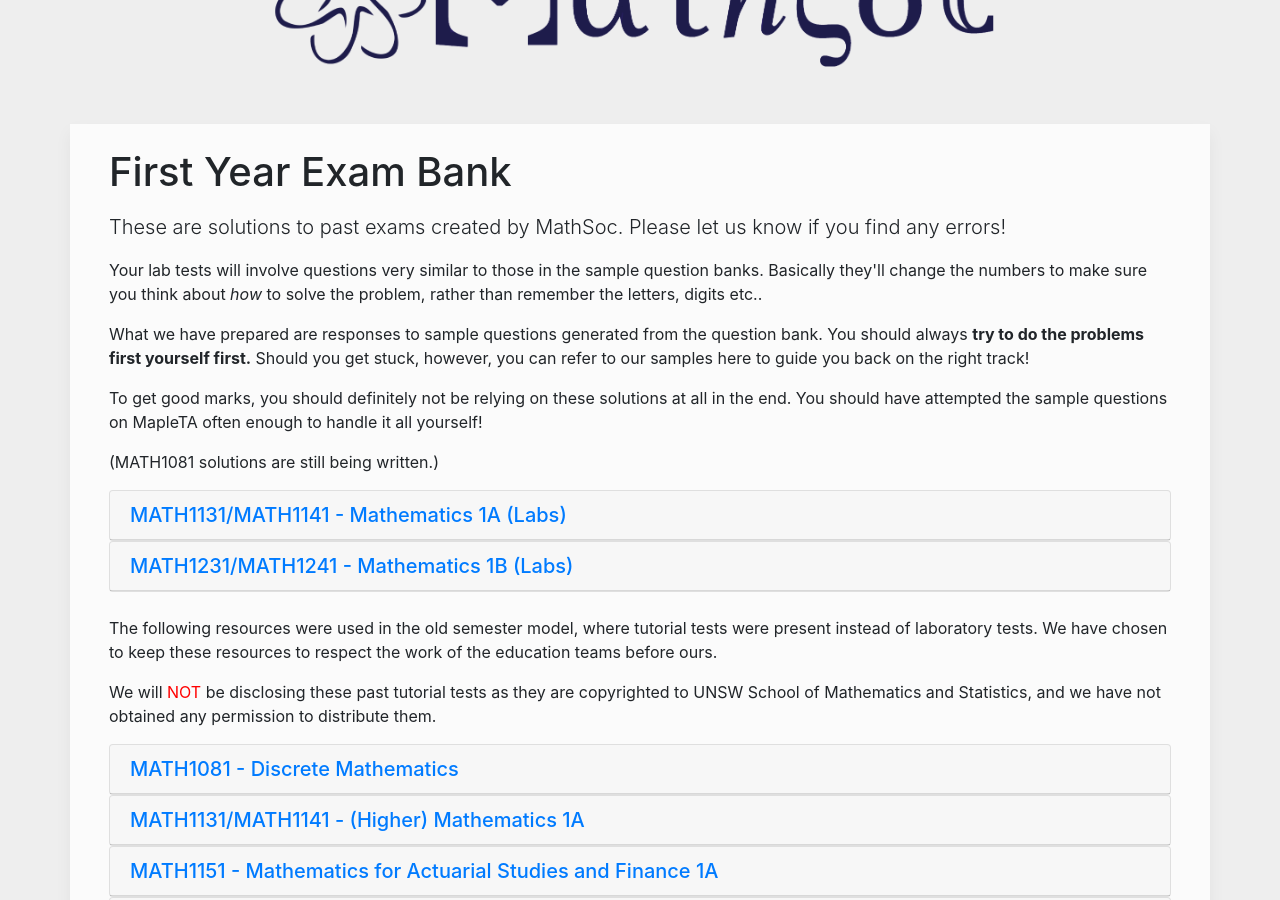
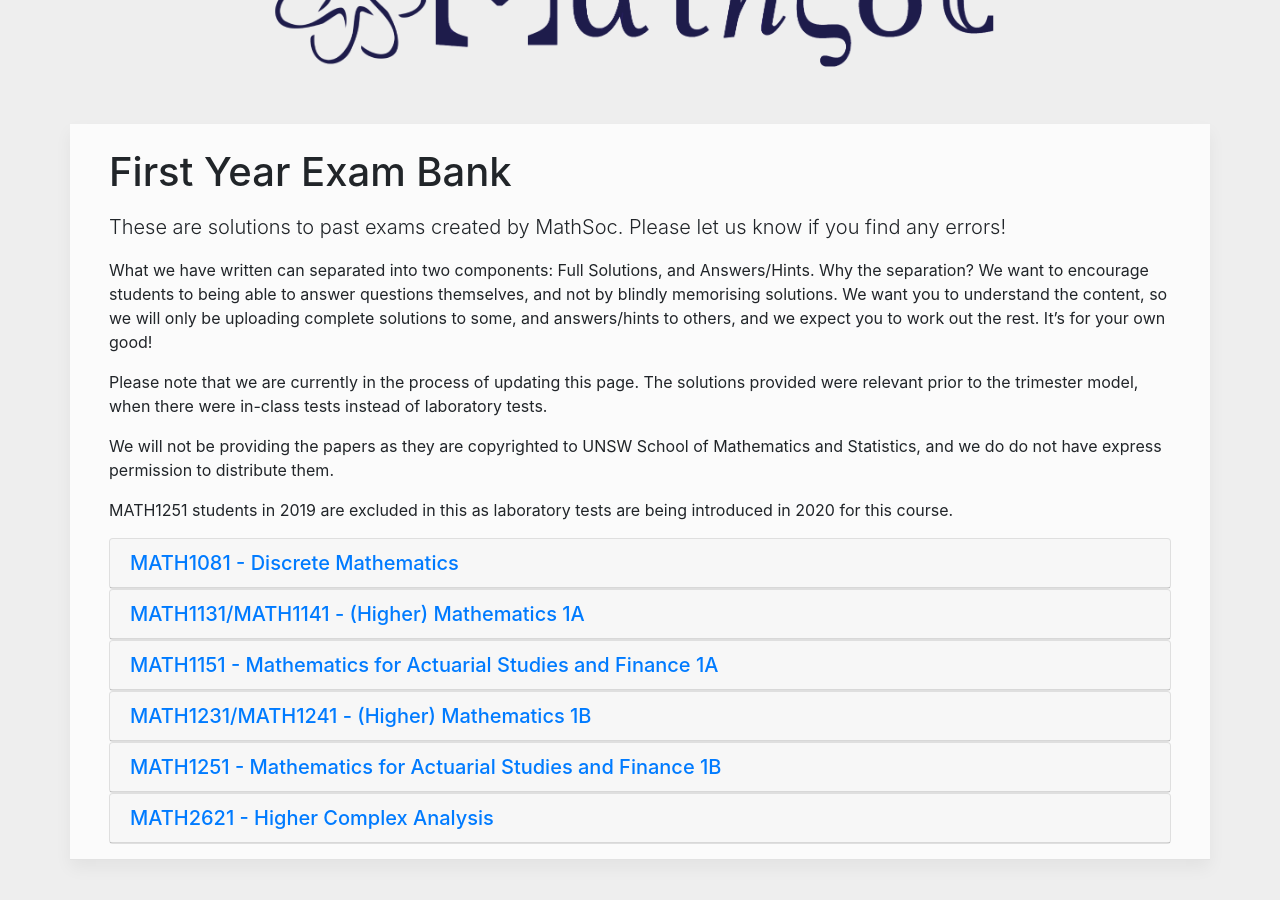
Before and after one commit to MathSocUNSW/MathSocUNSW.github.io, a Jekyll site: the page built from _pages/solutions.html, in a window 1280 px wide and 900 px high, scrolled down 274 px. Built offline with Jekyll 4.4.1, drawn with Linux system fonts in a browser that asks for light colours; nearby versions of some CDN libraries.

Commit message:
Revert "first year page update"
This reverts commit 61c703b4092701340d0db759f7b7bcca71d9d68c.

```diff
--- a/_pages/solutions.html
+++ b/_pages/solutions.html
@@ -9,77 +9,16 @@ title_text: These are solutions to past exams created by MathSoc. Please let us
 
 <div>
 	<p>
-		Your lab tests will involve questions very similar to those in the sample question banks. Basically they'll change the numbers to make sure you think about <i>how</i> to solve the problem, rather than remember the letters, digits etc..
+		What we have written can separated into two components: Full Solutions, and Answers/Hints. Why the separation? We want to encourage students to being able to answer questions themselves, and not by blindly memorising solutions. We want you to understand the content, so we will only be uploading complete solutions to some, and answers/hints to others, and we expect you to work out the rest. It’s for your own good!
 	</p>
 	<p>
-		What we have prepared are responses to sample questions generated from the question bank. You should always <b>try to do the problems first yourself first.</b> Should you get stuck, however, you can refer to our samples here to guide you back on the right track!
+		Please note that we are currently in the process of updating this page. The solutions provided were relevant prior to the trimester model, when there were in-class tests instead of laboratory tests.
 	</p>
 	<p>
-		To get good marks, you should definitely not be relying on these solutions at all in the end. You should have attempted the sample questions on MapleTA often enough to handle it all yourself!
+		We will not be providing the papers as they are copyrighted to UNSW School of Mathematics and Statistics, and we do do not have express permission to distribute them.
 	</p>
 	<p>
-		(MATH1081 solutions are still being written.)
-	</p>
-</div>
-<div id="accordion">
-	<div class="card">
-		<div class="card-header">
-			<h5 class="mb-0">
-				<a data-toggle="collapse" href="#collapse1131">
-					MATH1131/MATH1141 - Mathematics 1A (Labs)
-				</a>
-			</h5>
-		</div>
-		<div id="collapse1131" class="collapse" data-parent="#accordion">
-			<div class="card-body">
-				<ul>
-					<li>
-						<a href="http://localhost:4000/assets/solutions/MATH1131_MATH1141/MATH1131_Algebra_Solutions.pdf">
-							Lab Test 2 - Algebra Sample Solutions
-						</a>
-					</li>
-					<li>
-						<a href="http://localhost:4000/assets/solutions/MATH1131_MATH1141/MATH1131_Calculus_Solutions.pdf">
-							Lab Test 2 - Calculus Sample Solutions
-						</a>
-					</li>
-				</ul>
-			</div>
-		</div>
-	</div>
-	<div class="card">
-		<div class="card-header">
-			<h5 class="mb-0">
-				<a data-toggle="collapse" href="#collapse1231">
-					MATH1231/MATH1241 - Mathematics 1B (Labs)
-				</a>
-			</h5>
-		</div>
-		<div id="collapse1231" class="collapse" data-parent="#accordion">
-			<div class="card-body">
-				<ul>
-					<li>
-						<a href="http://localhost:4000/assets/solutions/MATH1231_MATH1241/MATH12_34_1_Algebra_Solutions.pdf">
-							Lab Test 2 - Algebra Sample Solutions
-						</a>
-					</li>
-					<li>
-						<a href="http://localhost:4000/assets/solutions/MATH1231_MATH1241/MATH12_34_1_Calculus_Solutions.pdf">
-							Lab Test 2 - Calculus Sample Solutions
-						</a>
-					</li>
-				</ul>
-			</div>
-		</div>
-	</div>
-</div>
-<br>
-<div>
-	<p>
-		The following resources were used in the old semester model, where tutorial tests were present instead of laboratory tests. We have chosen to keep these resources to respect the work of the education teams before ours.
-	</p>
-	<p>
-		We will <font color="red">NOT</font> be disclosing these past tutorial tests as they are copyrighted to UNSW School of Mathematics and Statistics, and we have not obtained any permission to distribute them.
+		MATH1251 students in 2019 are excluded in this as laboratory tests are being introduced in 2020 for this course.
 	</p>
 </div>
 
@@ -96,37 +35,37 @@ title_text: These are solutions to past exams created by MathSoc. Please let us
 			<div class="card-body">
 				<ul>
 					<li>
-						<a href="http://localhost:4000/assets/solutions/MATH1081/MATH1081 Test 1 Solutions.pdf">
+						<a href="{{ solutions_url }}/MATH1081/MATH1081 Test 1 Solutions.pdf">
 							Test 1 Solutions
 						</a>
 					</li>
 					<li>
-						<a href="http://localhost:4000/assets/solutions/MATH1081/MATH1081 Test 2 Solutions.pdf">
+						<a href="{{ solutions_url }}/MATH1081/MATH1081 Test 2 Solutions.pdf">
 							Test 2 Solutions
 						</a>
 					</li>
 					<li>
-						<a href="http://localhost:4000/assets/solutions/MATH1081/MATH1081 Test 2 Semester 2.pdf">
+						<a href="{{ solutions_url }}/MATH1081/MATH1081 Test 2 Semester 2.pdf">
 							Test 2 Solutions (Semester 2)
 						</a>
 					</li>
 					<li>
-						<a href="http://localhost:4000/assets/solutions/MATH1081/MATH1081 Test 3 Solutions.pdf">
+						<a href="{{ solutions_url }}/MATH1081/MATH1081 Test 3 Solutions.pdf">
 							Test 3 Solutions
 						</a>
 					</li>
 					<li>
-						<a href="http://localhost:4000/assets/solutions/MATH1081/MATH1081 Test 3 Semester 2.pdf">
+						<a href="{{ solutions_url }}/MATH1081/MATH1081 Test 3 Semester 2.pdf">
 							Test 3 Solutions (Semester 2)
 						</a>
 					</li>
 					<li>
-						<a href="http://localhost:4000/assets/solutions/MATH1081/MATH1081 Test 4 Solutions.pdf">
+						<a href="{{ solutions_url }}/MATH1081/MATH1081 Test 4 Solutions.pdf">
 							Test 4 Solutions
 						</a>
 					</li>
 					<li>
-						<a href="http://localhost:4000/assets/solutions/MATH1081/MATH1081 Test 4 Semester 2.pdf">
+						<a href="{{ solutions_url }}/MATH1081/MATH1081 Test 4 Semester 2.pdf">
 							Test 4 Solutions (Semester 2)
 						</a>
 					</li>
@@ -146,27 +85,27 @@ title_text: These are solutions to past exams created by MathSoc. Please let us
 			<div class="card-body">
 				<ul>
 					<li>
-						<a href="http://localhost:4000/assets/solutions/MATH1131_MATH1141/MATH1131_1141 Test 1 Algebra Updated.pdf">
+						<a href="{{ solutions_url }}/MATH1131_MATH1141/MATH1131_1141 Test 1 Algebra Updated.pdf">
 							Test 1 (Algebra)
 						</a>
 					</li>
 					<li>
-						<a href="http://localhost:4000/assets/solutions/MATH1131_MATH1141/MATH1131_1141 Test 1 Calculus.pdf">
+						<a href="{{ solutions_url }}/MATH1131_MATH1141/MATH1131_1141 Test 1 Calculus.pdf">
 							Test 1 (Calculus)
 						</a>
 					</li>
 					<li>
-						<a href="http://localhost:4000/assets/solutions/MATH1131_MATH1141/MATH1131_1141 Test 2 Algebra Updated.pdf">
+						<a href="{{ solutions_url }}/MATH1131_MATH1141/MATH1131_1141 Test 2 Algebra Updated.pdf">
 							Test 2 (Algebra)
 						</a>
 					</li>
 					<li>
-						<a href="http://localhost:4000/assets/solutions/MATH1131_MATH1141/MATH1131_1141 Test 2 Calculus 2009 v1a.pdf">
+						<a href="{{ solutions_url }}/MATH1131_MATH1141/MATH1131_1141 Test 2 Calculus 2009 v1a.pdf">
 							Test 2 (Calculus) 2009
 						</a>
 					</li>
 					<li>
-						<a href="http://localhost:4000/assets/solutions/MATH1131_MATH1141/MATH1131_1141 Test 2 Calculus Version 2.pdf">
+						<a href="{{ solutions_url }}/MATH1131_MATH1141/MATH1131_1141 Test 2 Calculus Version 2.pdf">
 							Test 2 (Calculus) (Version 2)
 						</a>
 					</li>
@@ -186,22 +125,22 @@ title_text: These are solutions to past exams created by MathSoc. Please let us
 			<div class="card-body">
 				<ul>
 					<li>
-						<a href="http://localhost:4000/assets/solutions/MATH1151/MATH1151 Test 1 Algebra.pdf">
+						<a href="{{ solutions_url }}/MATH1151/MATH1151 Test 1 Algebra.pdf">
 							Test 1 (Algebra)
 						</a>
 					</li>
 					<li>
-						<a href="http://localhost:4000/assets/solutions/MATH1151/MATH1151 Test 1 Calculus.pdf">
+						<a href="{{ solutions_url }}/MATH1151/MATH1151 Test 1 Calculus.pdf">
 							Test 1 (Calculus)
 						</a>
 					</li>
 					<li>
-						<a href="http://localhost:4000/assets/solutions/MATH1151/MATH1151 Test 2 Algebra.pdf">
+						<a href="{{ solutions_url }}/MATH1151/MATH1151 Test 2 Algebra.pdf">
 							Test 2 (Algebra)
 						</a>
 					</li>
 					<li>
-						<a href="http://localhost:4000/assets/solutions/MATH1151/MATH1151 Test 2 Calculus.pdf">
+						<a href="{{ solutions_url }}/MATH1151/MATH1151 Test 2 Calculus.pdf">
 							Test 2 (Calculus)
 						</a>
 					</li>
@@ -221,22 +160,22 @@ title_text: These are solutions to past exams created by MathSoc. Please let us
 			<div class="card-body">
 				<ul>
 					<li>
-						<a href="http://localhost:4000/assets/solutions/MATH1231_MATH1241/MATH1231_1241 Algebra Test 1.pdf">
+						<a href="{{ solutions_url }}/MATH1231_MATH1241/MATH1231_1241 Algebra Test 1.pdf">
 							Test 1 (Algebra)
 						</a>
 					</li>
 					<li>
-						<a href="http://localhost:4000/assets/solutions/MATH1231_MATH1241/MATH1231_1241 Calculus Test 1.pdf">
+						<a href="{{ solutions_url }}/MATH1231_MATH1241/MATH1231_1241 Calculus Test 1.pdf">
 							Test 1 (Calculus)
 						</a>
 					</li>
 					<li>
-						<a href="http://localhost:4000/assets/solutions/MATH1231_MATH1241/MATH1231_1241 Algebra Test 2.pdf">
+						<a href="{{ solutions_url }}/MATH1231_MATH1241/MATH1231_1241 Algebra Test 2.pdf">
 							Test 2 (Algebra)
 						</a>
 					</li>
 					<li>
-						<a href="http://localhost:4000/assets/solutions/MATH1231_MATH1241/MATH1231_1241 Calculus Test 2.pdf">
+						<a href="{{ solutions_url }}/MATH1231_MATH1241/MATH1231_1241 Calculus Test 2.pdf">
 							Test 2 (Calculus)
 						</a>
 					</li>
@@ -256,22 +195,22 @@ title_text: These are solutions to past exams created by MathSoc. Please let us
 			<div class="card-body">
 				<ul>
 					<li>
-						<a href="http://localhost:4000/assets/solutions/MATH1251/2018_MATH1251_Algebra.pdf">
+						<a href="{{ solutions_url }}/MATH1251/2018_MATH1251_Algebra.pdf">
 							Algebra
 						</a>
 					</li>
 					<li>
-						<a href="http://localhost:4000/assets/solutions/MATH1251/2018_MATH1251_Calculus.pdf">
+						<a href="{{ solutions_url }}/MATH1251/2018_MATH1251_Calculus.pdf">
 							Calculus
 						</a>
 					</li>
 					<li>
-						<a href="http://localhost:4000/assets/solutions/MATH1251/MATH1251_Algebra_Course_Pack_Solutions.pdf">
+						<a href="{{ solutions_url }}/MATH1251/MATH1251_Algebra_Course_Pack_Solutions.pdf">
 							Algebra - Course Pack Solutions
 						</a>
 					</li>
 					<li>
-						<a href="http://localhost:4000/assets/solutions/MATH1251/MATH1251_Calculus_Course_Pack_Solutions.pdf">
+						<a href="{{ solutions_url }}/MATH1251/MATH1251_Calculus_Course_Pack_Solutions.pdf">
 							Calculus - Course Pack Solutions
 						</a>
 					</li>
@@ -291,7 +230,7 @@ title_text: These are solutions to past exams created by MathSoc. Please let us
 			<div class="card-body">
 				<ul>
 					<li>
-						<a href="http://localhost:4000/assets/solutions/MATH2621/MATH2621-Worked-HW-Solutions.pdf">
+						<a href="{{ solutions_url }}/MATH2621/MATH2621-Worked-HW-Solutions.pdf">
 							Homework Worked Solutions
 						</a>
 					</li>
--- a/docs/resources/first-year-solutions/index.html
+++ b/docs/resources/first-year-solutions/index.html
@@ -262,7 +262,9 @@
 		</div>
 	</div>
 </div>
+
 <br>
+
 <div>
 	<p>
 		The following resources were used in the old semester model, where tutorial tests were present instead of laboratory tests. We have chosen to keep these resources to respect the work of the education teams before ours.
@@ -489,6 +491,7 @@
 		</div>
 	</div>
 </div>
+
 				</div>
 			</div>
 			<!-- here -->
```
